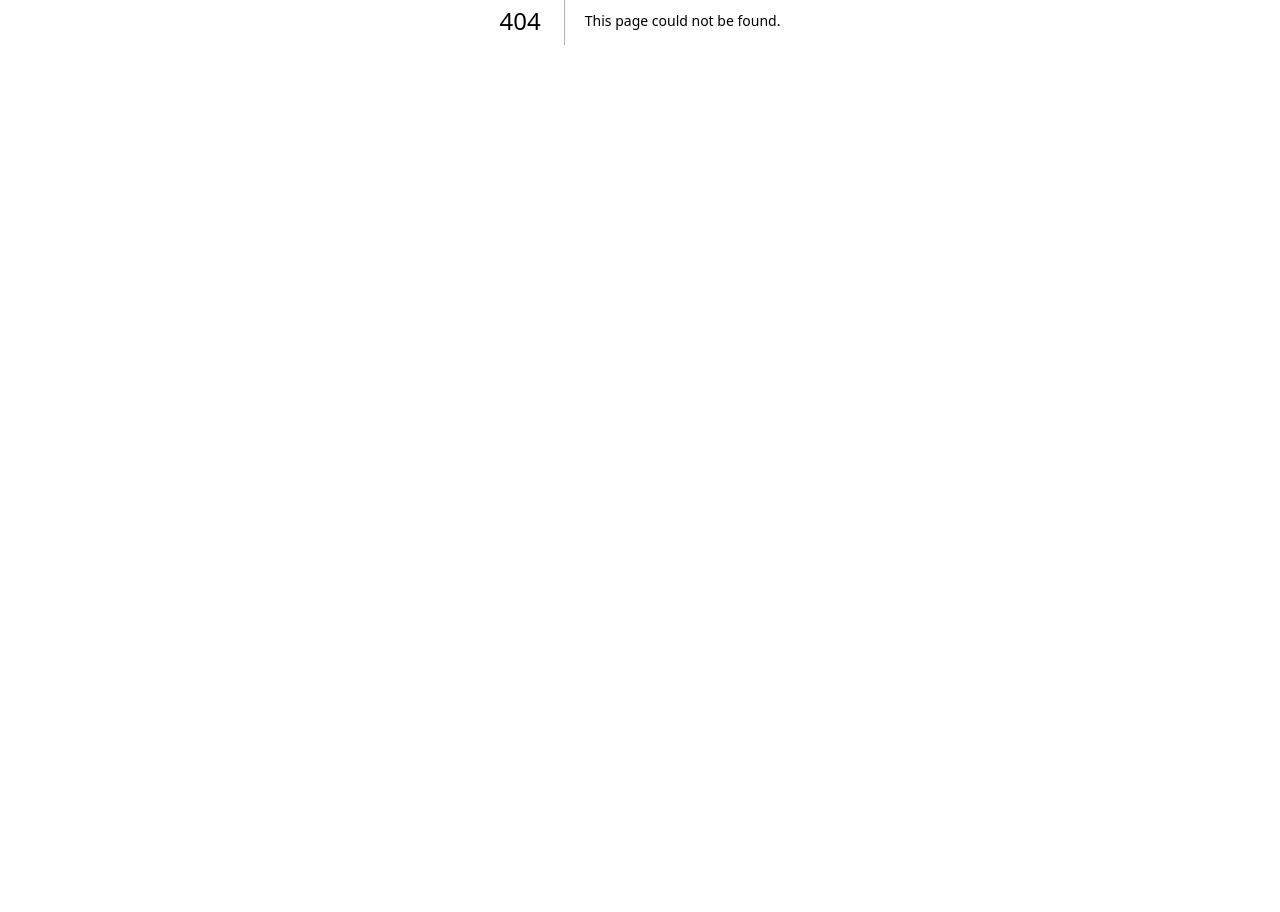
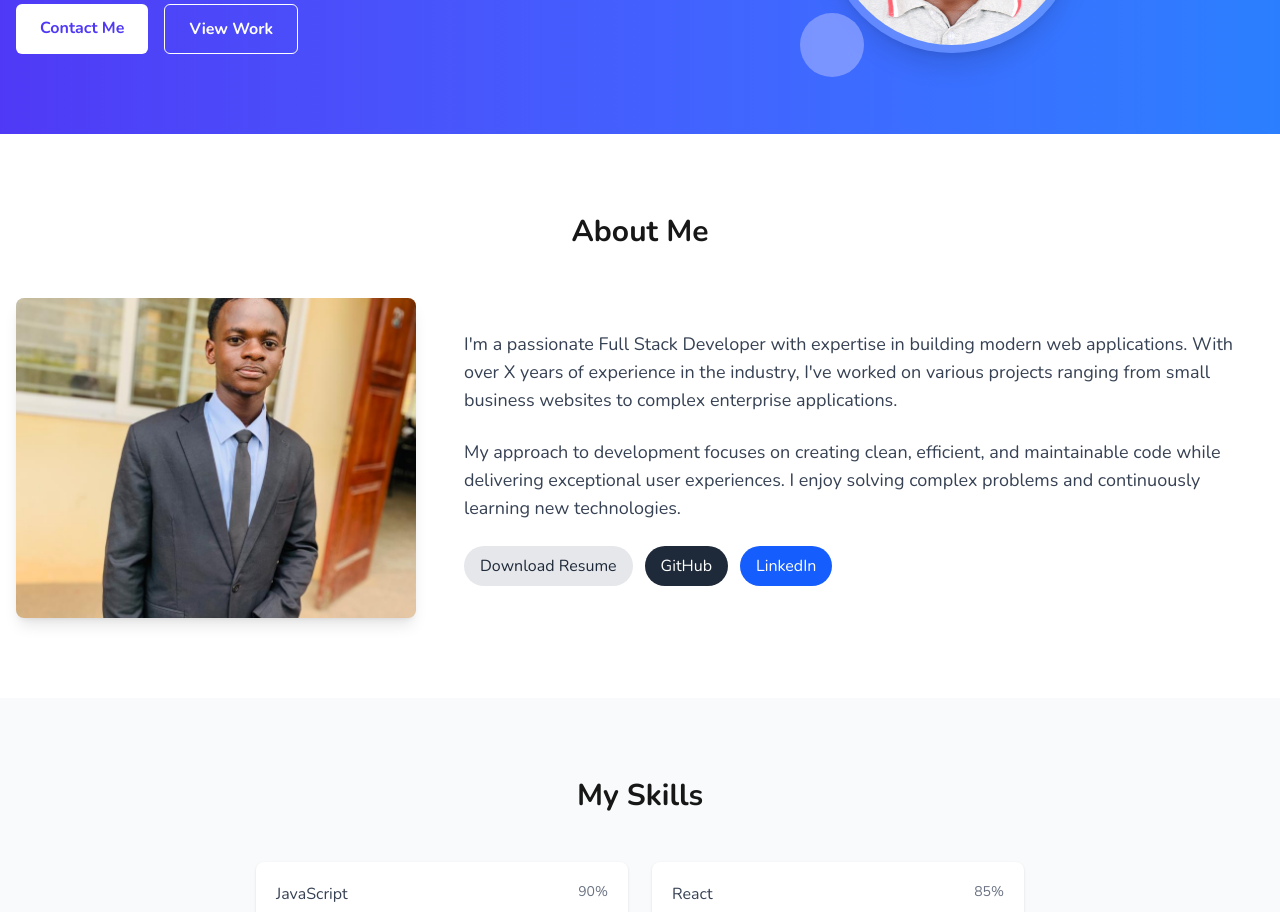
Before and after one commit to clifforddonk/portfolio, a Next.js app: page /portfolio in a window 1280 px wide. Before the commit this address had no page. Shown: the part 380-1292 px from the top of the page. Before the commit the page ends 800 px from the top, so only its background shows below. Built offline with nearby package versions, Linux system fonts and the light colour scheme.

Commit message:
new changes

```diff
--- /dev/null
+++ b/app/portfolio/page.jsx
@@ -0,0 +1,258 @@
+// pages/index.js
+"use client";
+import { useState } from "react";
+import Head from "next/head";
+import { motion } from "framer-motion";
+import FadeInSection from "@/app/components/FadeInSection";
+import NavBar from "../components/NavBar";
+import HeroSection from "../components/HeroSection";
+import Skillbar from "../components/Skillbar";
+import ProjectCard from "../components/ProjectCard";
+import ContactForm from "../components/ContactForm";
+import Footer from "../components/Footer";
+
+export default function Home() {
+  const [activeTab, setActiveTab] = useState("all");
+
+  const projects = [
+    {
+      id: 1,
+      title: "Byteblogg",
+      description: "A full-stack e-commerce solution with payment integration",
+      image: "/byteblogg1.png",
+      category: "fullstack",
+      technologies: ["Next.js", "SpringBoot", "MongoDB"],
+      link: "https://byteblogg.vercel.app/",
+      code: "https://github.com/clifforddonk/blogsite_frontend",
+    },
+    {
+      id: 2,
+      title: "African Youth Festival Portal ",
+      description: "Real-time weather application with interactive maps",
+      image: "/ayf.png",
+      category: "fullstack",
+      technologies: ["Next.js", "MongoDB"],
+      link: "https://apply.africayouthfest.org/",
+      code: "",
+    },
+    {
+      id: 3,
+
+      title: "ChoDelivery",
+      description: "Food Ordering System",
+      image: "/cho.png",
+      category: "frontend",
+      technologies: ["Next.js", "Laravel"],
+      link: "https://chodelivery.com/",
+      code: "",
+    },
+    {
+      id: 4,
+      title: "Mattress Home",
+      description: "Personal portfolio site built with Next.js",
+      image: "/mh.png",
+      category: "fullstack",
+      technologies: ["Next.js", "Php"],
+      link: "https://mattresshome.netlify.app/",
+      code: "",
+    },
+    {
+      id: 5,
+      title: "Event-Pulse",
+      description: "RESTful API for task management with authentication",
+      image: "/event-pulse.png",
+      category: "fullstack",
+      technologies: ["Express", "MongoDB", "JWT", "Docker"],
+      link: "https://event-pulse.com/",
+      code: "",
+    },
+    {
+      id: 6,
+      title: "Portfolio Website",
+      description: "Personal portfolio site built with Next.js",
+      image: "/port.png",
+      category: "frontend",
+      technologies: ["Next.js", "Tailwind CSS", "Framer Motion"],
+      link: "",
+      code: "",
+    },
+  ];
+
+  const skills = [
+    { name: "JavaScript", level: 90 },
+    { name: "React", level: 85 },
+    { name: "Next.js", level: 80 },
+    { name: "Git", level: 75 },
+    { name: "Java(SpringBoot)", level: 70 },
+    { name: "MongoDB", level: 75 },
+    { name: "MySQL", level: 85 },
+    { name: "REST Api", level: 95 },
+  ];
+
+  const filteredProjects =
+    activeTab === "all"
+      ? projects
+      : projects.filter((project) => project.category === activeTab);
+
+  return (
+    <div className="min-h-screen bg-gray-50">
+      <Head>
+        <title>Clifford Donkor - Portfolio</title>
+        <meta
+          name="description"
+          content="Personal portfolio showcasing my work"
+        />
+        <link rel="icon" href="/favicon.ico" />
+      </Head>
+
+      {/* Header/Navigation */}
+      <header className="bg-white shadow-sm sticky top-0 z-10">
+        <NavBar />
+      </header>
+
+      {/* Hero Section */}
+      <HeroSection />
+
+      {/* About Section */}
+      <FadeInSection id="about" className="py-20 bg-white">
+        <motion.div
+          initial={{ opacity: 0, y: 20 }}
+          animate={{ opacity: 1, y: 0 }}
+          transition={{ duration: 0.9 }}
+        >
+          <div className="container mx-auto px-4">
+            <h2 className="text-3xl font-bold text-center mb-12">About Me</h2>
+            <div className="flex flex-col md:flex-row items-center md:space-x-12">
+              <div className="md:w-1/3 mb-8 md:mb-0">
+                <div className="rounded-lg overflow-hidden shadow-lg bg-gray-100 h-80 flex items-center justify-center">
+                  <img src="/profile.jpg" alt="About Image" />
+                </div>
+              </div>
+              <div className="md:w-2/3">
+                <p className="text-lg text-gray-700 mb-6">
+                  I'm a passionate Full Stack Developer with expertise in
+                  building modern web applications. With over X years of
+                  experience in the industry, I've worked on various projects
+                  ranging from small business websites to complex enterprise
+                  applications.
+                </p>
+                <p className="text-lg text-gray-700 mb-6">
+                  My approach to development focuses on creating clean,
+                  efficient, and maintainable code while delivering exceptional
+                  user experiences. I enjoy solving complex problems and
+                  continuously learning new technologies.
+                </p>
+                <div className="flex flex-wrap gap-3">
+                  <a
+                    href="#"
+                    className="bg-gray-200 text-gray-800 px-4 py-2 rounded-full hover:bg-gray-300 transition"
+                  >
+                    Download Resume
+                  </a>
+                  <a
+                    href="https://github.com/clifforddonk"
+                    target="_blank"
+                    rel="noopener noreferrer"
+                    className="bg-gray-800 text-white px-4 py-2 rounded-full hover:bg-gray-700 transition"
+                  >
+                    GitHub
+                  </a>
+                  <a
+                    href="https://www.linkedin.com/in/clifford-donkor-1a2b3c"
+                    target="_blank"
+                    rel="noopener noreferrer"
+                    className="bg-blue-600 text-white px-4 py-2 rounded-full hover:bg-blue-700 transition"
+                  >
+                    LinkedIn
+                  </a>
+                </div>
+              </div>
+            </div>
+          </div>
+        </motion.div>
+      </FadeInSection>
+
+      {/* Skills Section */}
+      <FadeInSection id="skills" className="py-20 bg-gray-50">
+        <div className="container mx-auto px-4">
+          <h2 className="text-3xl font-bold text-center mb-12">My Skills</h2>
+          <div className="grid grid-cols-1 md:grid-cols-2 gap-6 max-w-3xl mx-auto">
+            {skills.map((skill, index) => (
+              <Skillbar key={index} skills={skill} />
+            ))}
+          </div>
+        </div>
+      </FadeInSection>
+
+      {/* Projects Section */}
+      <FadeInSection id="projects" className="py-20 bg-white">
+        <div className="container mx-auto px-4">
+          <h2 className="text-3xl font-bold text-center mb-6">My Projects</h2>
+          <p className="text-center text-gray-600 mb-12 max-w-2xl mx-auto">
+            Here are some of my recent projects. Each one was carefully crafted
+            to solve specific problems and demonstrate my skills.
+          </p>
+
+          {/* Project Filter */}
+          <div className="flex justify-center mb-12">
+            <div className="inline-flex rounded-md shadow-sm">
+              <button
+                onClick={() => setActiveTab("all")}
+                className={`px-4 py-2 text-sm font-medium rounded-l-lg ${
+                  activeTab === "all"
+                    ? "bg-indigo-600 text-white"
+                    : "bg-white text-gray-700 hover:bg-gray-50"
+                }`}
+              >
+                All
+              </button>
+              <button
+                onClick={() => setActiveTab("frontend")}
+                className={`px-4 py-2 text-sm font-medium ${
+                  activeTab === "frontend"
+                    ? "bg-indigo-600 text-white"
+                    : "bg-white text-gray-700 hover:bg-gray-50"
+                }`}
+              >
+                Frontend
+              </button>
+              <button
+                onClick={() => setActiveTab("backend")}
+                className={`px-4 py-2 text-sm font-medium ${
+                  activeTab === "backend"
+                    ? "bg-indigo-600 text-white"
+                    : "bg-white text-gray-700 hover:bg-gray-50"
+                }`}
+              >
+                Backend
+              </button>
+              <button
+                onClick={() => setActiveTab("fullstack")}
+                className={`px-4 py-2 text-sm font-medium rounded-r-lg ${
+                  activeTab === "fullstack"
+                    ? "bg-indigo-600 text-white"
+                    : "bg-white text-gray-700 hover:bg-gray-50"
+                }`}
+              >
+                Full Stack
+              </button>
+            </div>
+          </div>
+
+          {/* Projects Grid */}
+          <div className="grid grid-cols-1 md:grid-cols-2 lg:grid-cols-3 gap-8">
+            {filteredProjects.map((project) => (
+              <ProjectCard key={project.id} project={project} />
+            ))}
+          </div>
+        </div>
+      </FadeInSection>
+
+      {/* Contact Section */}
+      <ContactForm />
+
+      {/* Footer */}
+      <Footer />
+    </div>
+  );
+}
```
